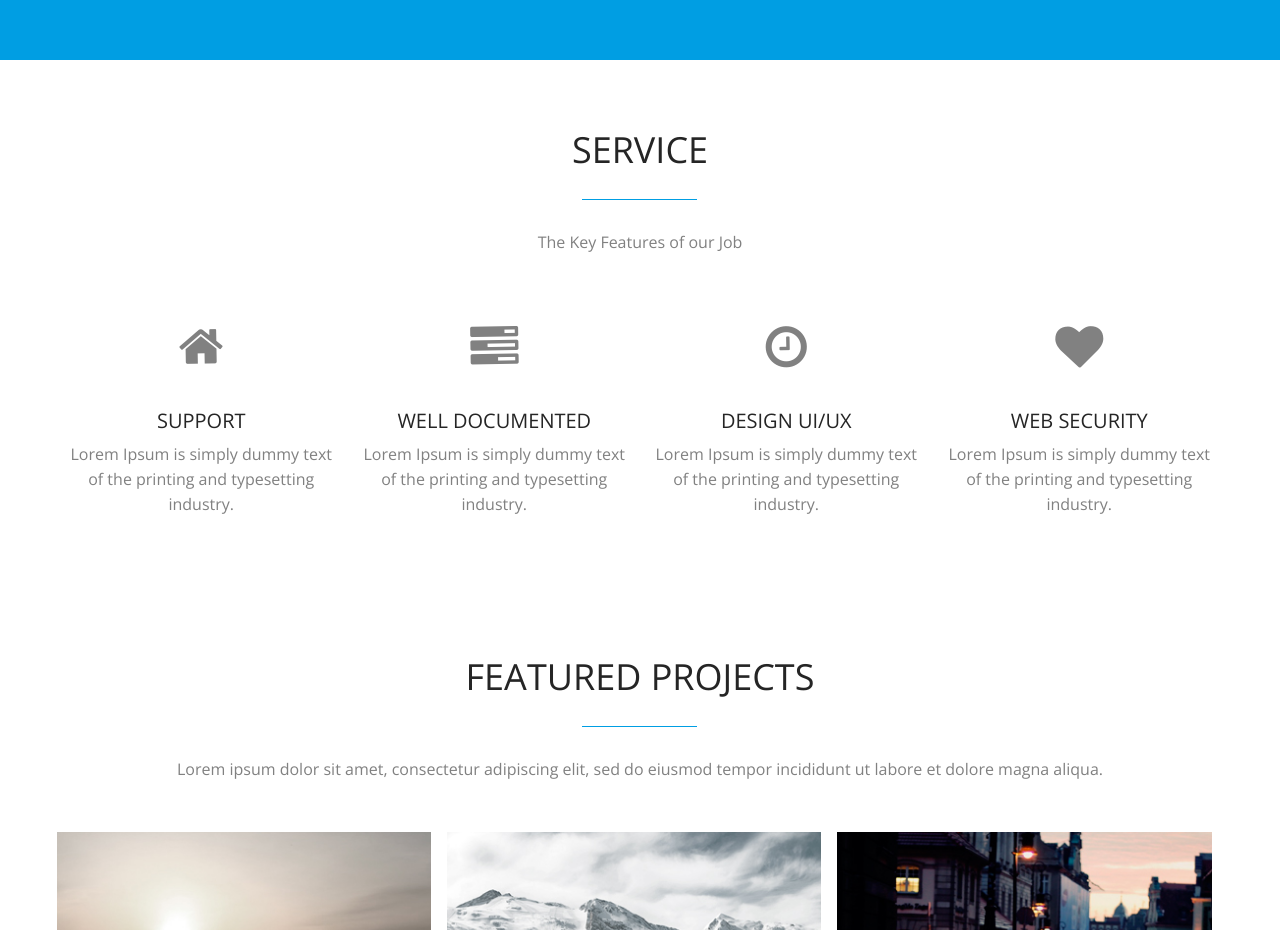
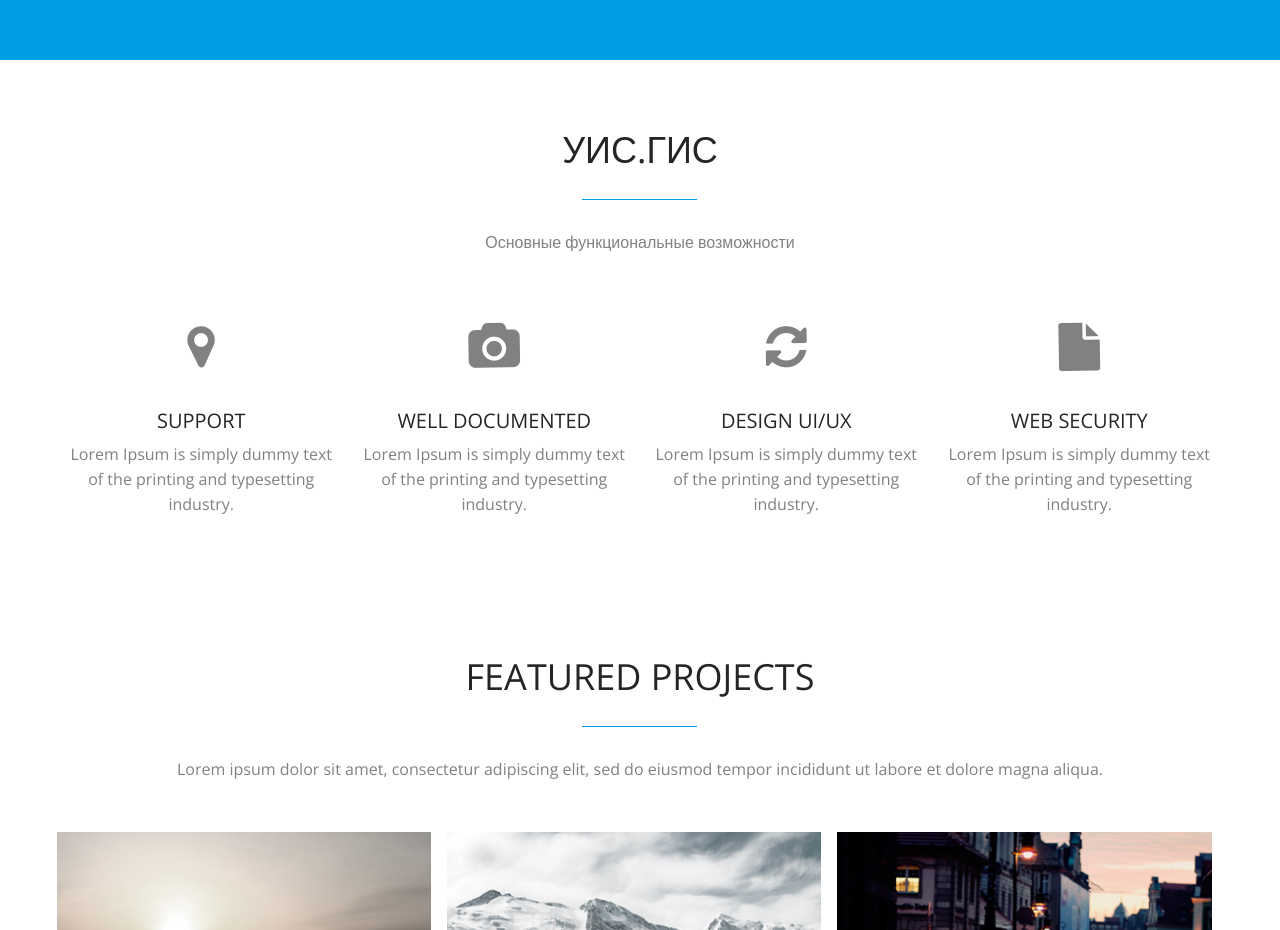
Before and after one commit to alexandrkopylov/UGSite, a plain HTML site: page index.html in a window 1280 px wide. Shown: the part 1200-2130 px from the top of the page. Drawn offline with nearby package versions, Linux system fonts and the light colour scheme; some packages are replaced by stand-ins of ours.

Commit message:
Changes fa icons

```diff
--- a/index.html
+++ b/index.html
@@ -219,14 +219,14 @@
 					<div class="row">
 
 						<div class="sec-title text-center">
-							<h2 class="wow animated bounceInLeft">Service</h2>
-							<p class="wow animated bounceInRight">The Key Features of our Job</p>
+							<h2 class="wow animated bounceInLeft">УИС.ГИС</h2>
+							<p class="wow animated bounceInRight">Основные функциональные возможности</p>
 						</div>
 
 						<div class="col-md-3 col-sm-6 col-xs-12 text-center wow animated zoomIn">
 							<div class="service-item">
 								<div class="service-icon">
-									<i class="fa fa-home fa-3x"></i>
+									<i class="fa fa-map-marker fa-3x"></i>
 								</div>
 								<h3>Support</h3>
 								<p>Lorem Ipsum is simply dummy text of the printing and typesetting industry. </p>
@@ -236,7 +236,7 @@
 						<div class="col-md-3 col-sm-6 col-xs-12 text-center wow animated zoomIn" data-wow-delay="0.3s">
 							<div class="service-item">
 								<div class="service-icon">
-									<i class="fa fa-tasks fa-3x"></i>
+									<i class="fa fa-camera fa-3x"></i>
 								</div>
 								<h3>Well Documented</h3>
 								<p>Lorem Ipsum is simply dummy text of the printing and typesetting industry. </p>
@@ -246,7 +246,7 @@
 						<div class="col-md-3 col-sm-6 col-xs-12 text-center wow animated zoomIn" data-wow-delay="0.6s">
 							<div class="service-item">
 								<div class="service-icon">
-									<i class="fa fa-clock-o fa-3x"></i>
+									<i class="fa fa-refresh fa-3x"></i>
 								</div>
 								<h3>Design UI/UX</h3>
 								<p>Lorem Ipsum is simply dummy text of the printing and typesetting industry. </p>
@@ -256,7 +256,7 @@
 						<div class="col-md-3 col-sm-6 col-xs-12 text-center wow animated zoomIn" data-wow-delay="0.9s">
 							<div class="service-item">
 								<div class="service-icon">
-									<i class="fa fa-heart fa-3x"></i>
+									<i class="fa fa-file fa-3x"></i>
 								</div>
 
 								<h3>Web Security</h3>
```
